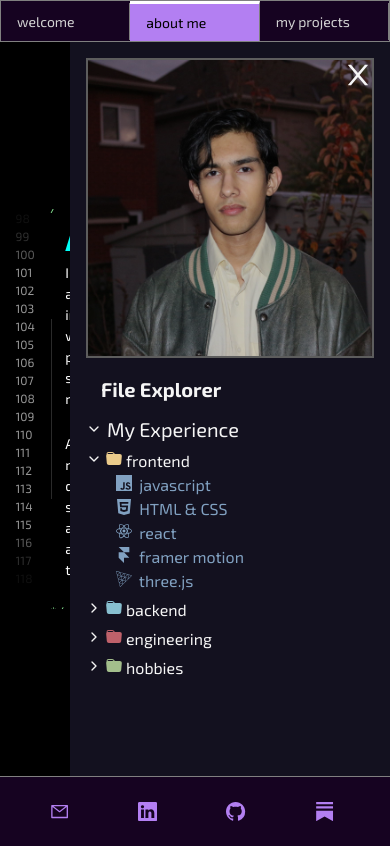
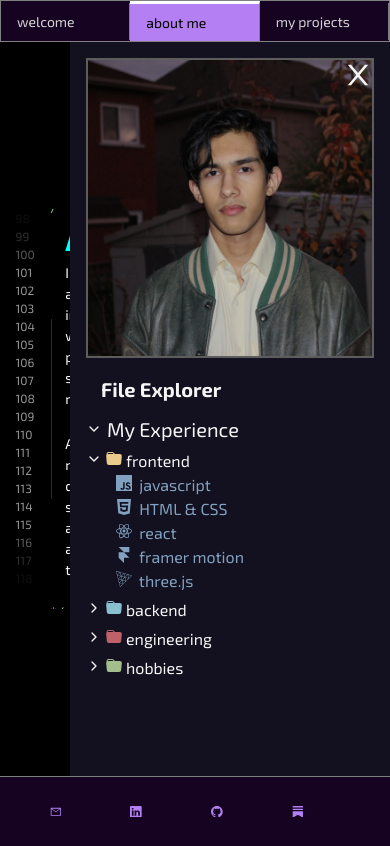
Before and after one commit to sumedhdhan/sumedhdhan.github.io, a Next.js app: page /about in a window 390 px wide. Built offline with nearby package versions, Linux system fonts and the light colour scheme.

Commit message:
Changed footer icon size on mobile

```diff
--- a/styles/Footer.module.css
+++ b/styles/Footer.module.css
@@ -41,11 +41,11 @@
 
   .footer span {
     border-right: 2px solid rgba(139, 148, 158, 0);
-    padding: 5px 10px;
     padding-left:2.1rem;
     padding-right:2.1rem;
     display: flex;
     align-items: center;
+    font-size: 3vw;
   }
   .find {
     display: none;
```
